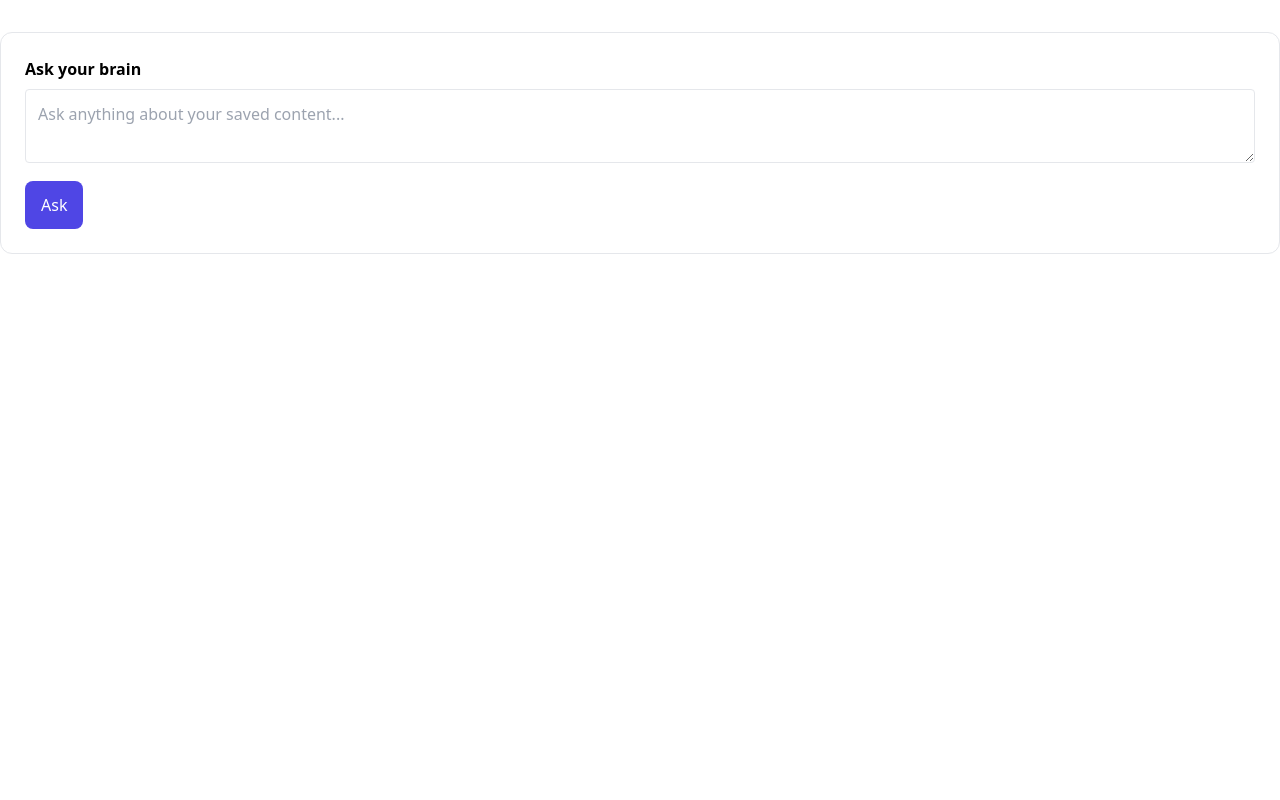
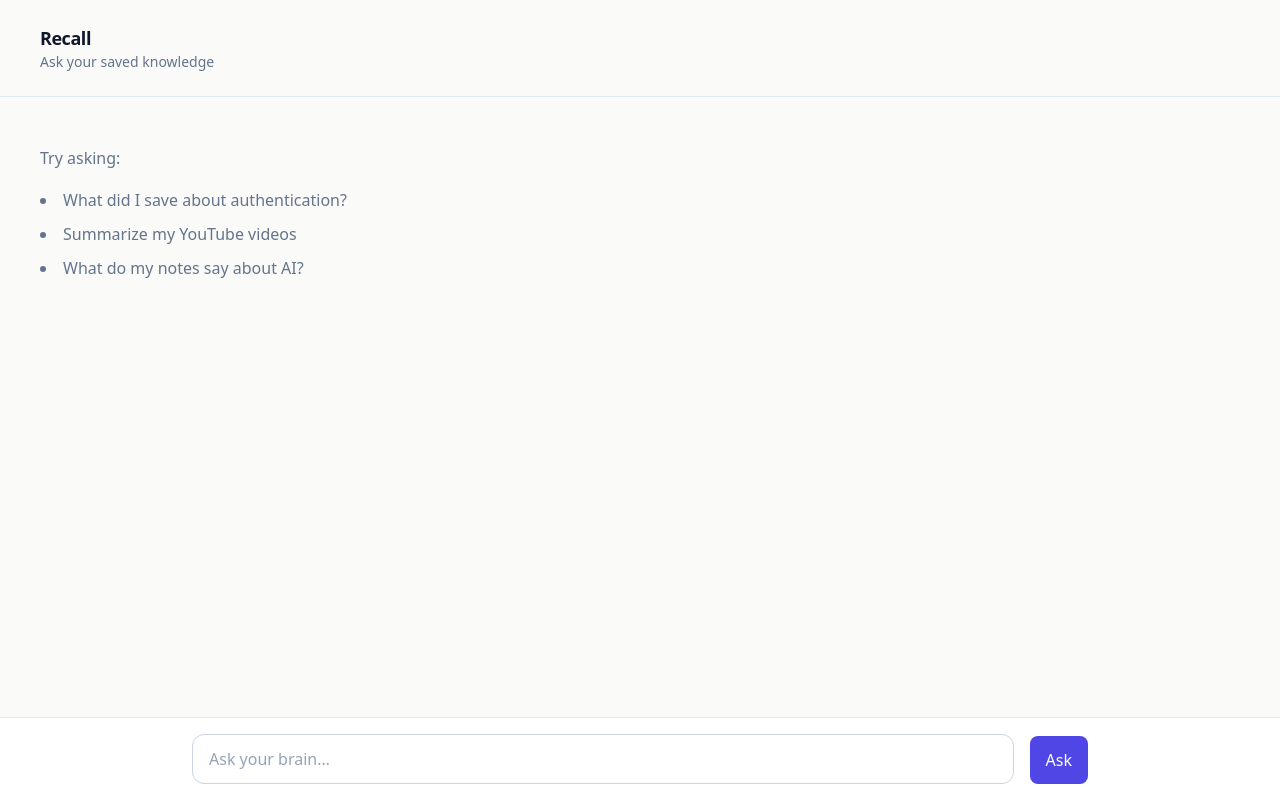
Before and after one commit to mukesh-mahla/Brain, a React (Vite) app in the folder brainly-frontend/: page /askai in a window 1280 px wide. Built offline with nearby package versions, Linux system fonts and the light colour scheme.

Commit message:
improving ui

```diff
--- a/brainly-frontend/src/pages/askAI.tsx
+++ b/brainly-frontend/src/pages/askAI.tsx
@@ -1,31 +1,26 @@
-import {   useEffect, useRef, useState } from "react";
+import { useEffect, useRef, useState } from "react";
 import { Button } from "../component/button";
 
 const BACKEND_URL = import.meta.env.VITE_BACKEND_URL;
 
-
-export function RAGpage(){
-
-
-
+export function RAGpage() {
   const [answer, setAnswer] = useState("");
   const [loading, setLoading] = useState(false);
-    const textref = useRef<HTMLTextAreaElement>(null);
-    const ansRef = useRef<HTMLDivElement>(null);
+  const textRef = useRef<HTMLTextAreaElement>(null);
+  const answerEndRef = useRef<HTMLDivElement>(null);
 
   async function askBrainStream() {
-        const newquestion = textref.current?.value;
+    const question = textRef.current?.value?.trim();
+    if (!question) return;
+
     setAnswer("");
     setLoading(true);
 
-
     const res = await fetch(`${BACKEND_URL}/rag`, {
       method: "POST",
-    headers: {
-      "Content-Type": "application/json"
-    },
+      headers: { "Content-Type": "application/json" },
       credentials: "include",
-    body: JSON.stringify({ question:newquestion })
+      body: JSON.stringify({ question }),
     });
 
     const reader = res.body?.getReader();
@@ -54,37 +49,73 @@ export function RAGpage(){
 
     setLoading(false);
   }
+
   useEffect(() => {
-
-    ansRef.current!.scrollIntoView({ behavior: "smooth" });
+    answerEndRef.current?.scrollIntoView({ behavior: "smooth" });
   }, [answer]);
 
+  return (
+    <div className="min-h-screen bg-stone-50 text-slate-900 flex flex-col">
 
+      {/* HEADER */}
+      <div className="px-10 py-6 border-b border-slate-200">
+        <h1 className="text-lg font-semibold tracking-tight">
+          Recall
+        </h1>
+        <p className="text-sm text-slate-500">
+          Ask your saved knowledge
+        </p>
+      </div>
 
-return <div ref={ansRef} className="mt-8 bg-white p-6 rounded-xl border">
-  <h3 className="font-semibold mb-2">Ask your brain</h3>
+      {/* ANSWER */}
+      <div className="flex-1 overflow-y-auto px-10 py-12">
+        {!answer && !loading && (
+          <div className="max-w-2xl text-slate-500 leading-relaxed">
+            <p className="mb-4">Try asking:</p>
+            <ul className="space-y-2 list-disc list-inside">
+              <li>What did I save about authentication?</li>
+              <li>Summarize my YouTube videos</li>
+              <li>What do my notes say about AI?</li>
+            </ul>
+          </div>
+        )}
 
+        {(answer || loading) && (
+          <div className="max-w-3xl text-lg leading-relaxed whitespace-pre-wrap">
+            {answer}
+            {loading && (
+              <span className="inline-block ml-1 text-indigo-600 animate-pulse">▍</span>
+            )}
+            <div ref={answerEndRef} />
+          </div>
+        )}
+      </div>
+
+      {/* INPUT */}
+      <div className="border-t border-slate-200 bg-white px-8 py-4">
+        <div className="max-w-4xl mx-auto flex gap-4 items-end">
           <textarea
-
-    ref={textref}
-    className="w-full p-3 border rounded mb-3"
-    placeholder="Ask anything about your saved content..."
+            ref={textRef}
+            rows={1}
+            placeholder="Ask your brain…"
+            className="
+              flex-1 resize-none
+              border border-slate-300 rounded-xl
+              px-4 py-3 text-slate-900
+              placeholder-slate-400
+              focus:outline-none focus:ring-2 focus:ring-indigo-500
+            "
           />
 
           <Button
             onClick={askBrainStream}
-    disabled={loading}
-    text={loading ? "Thinking..." : "Ask"}
+            text={loading ? "Thinking…" : "Ask"}
             varient="primary"
             size="md"
+            disabled={loading}
           />
-
-  {answer && (
-    <div className="mt-4 p-4 bg-slate-50 rounded whitespace-pre-wrap">
-      {answer}
         </div>
-  )}
       </div>
-
-
+    </div>
+  );
 }
--- a/brainly-frontend/src/pages/dashBoard.tsx
+++ b/brainly-frontend/src/pages/dashBoard.tsx
@@ -49,7 +49,7 @@ useEffect(()=>{
 },[])
 
 
-  return <div>
+  return <div >
     <div className='fixed'><Sidebar/></div>
     <div className='p-4 ml-72 bg-grey-200 min-h-screen '>
       <CreateContentmodal open ={ModalOpen} onClose={()=>{setModalOpen(false)}}/>
```
Lines whose indentation alone changed are shown as unchanged.
